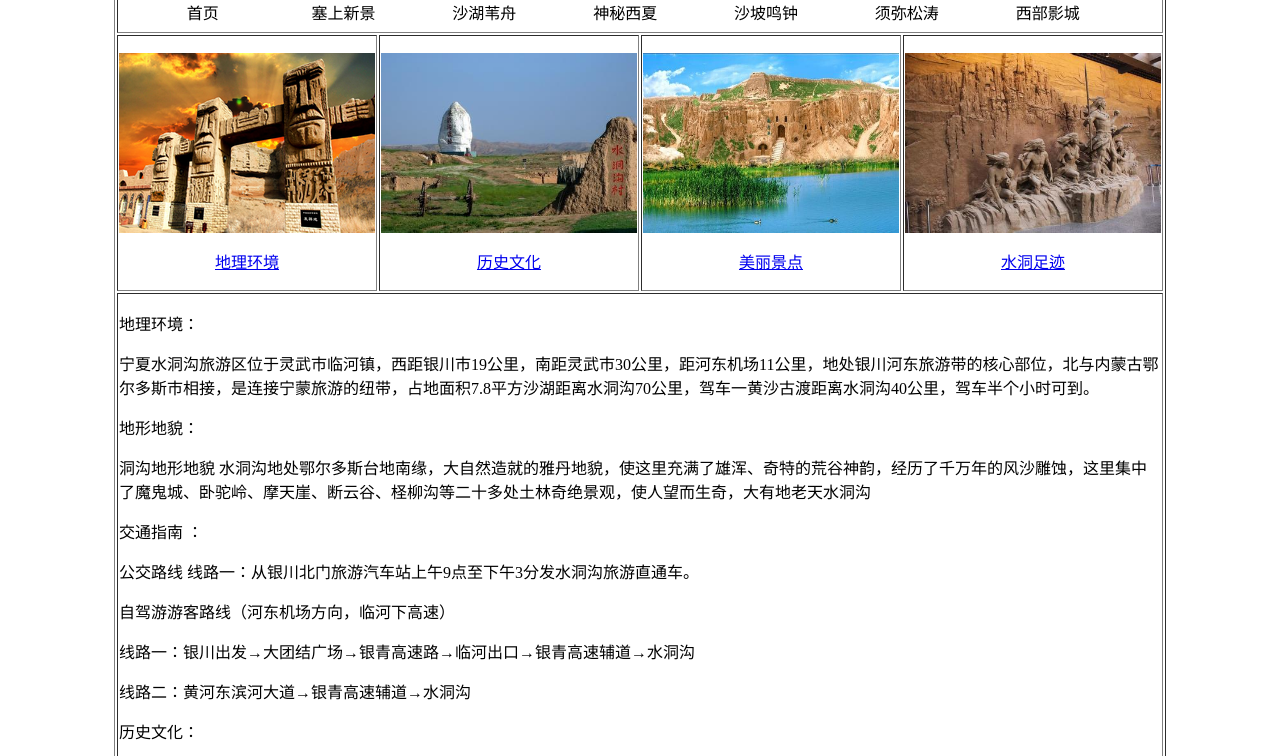
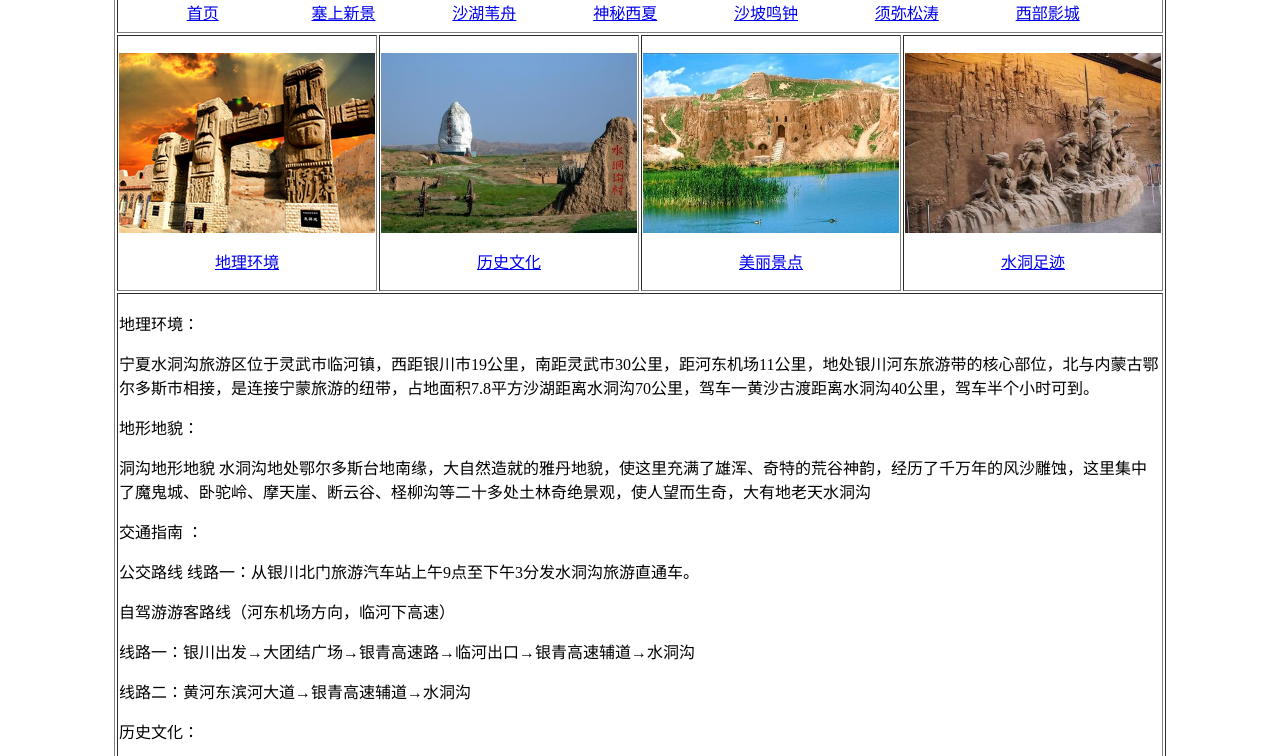
Before and after one commit to YangNingyu001/yangningyu001.github.io, a plain HTML site: page sdbg.html in a window 1280 px wide. Shown: the part 261-1017 px from the top of the page. Drawn offline with Linux system fonts and the light colour scheme.

Commit message:
Update Lesson 8

```diff
--- a/sdbg.html
+++ b/sdbg.html
@@ -17,7 +17,7 @@
         <td width="367" height="188"><p align="right">宁夏风光</p>
           <p align="right">NING XIA FENG GUANG</p>
           <p align="right">欢迎光临我的网站！</p></td>
-        <td><img src="images/logo-2.gif" width="634" height="230" /></td>
+        <td><img src="../../../Downloads/宁夏风光第8课/images/logo-2.gif" width="634" height="230" /></td>
       </tr>
     </table></td>
   </tr>
@@ -25,13 +25,13 @@
     <td colspan="4"><table width="100%" border="0" cellspacing="0" cellpadding="0">
       <tr>
         <td width="13" height="39"><div align="center"></div></td>
-        <td width="138"><div align="center">首页</div></td>
-        <td width="138"><div align="center">塞上新景</div></td>
-        <td width="138"><div align="center">沙湖苇舟</div></td>
-        <td width="138"><div align="center">神秘西夏</div></td>
-        <td width="138"><div align="center">沙坡鸣钟</div></td>
-        <td width="138"><div align="center">须弥松涛</div></td>
-        <td width="138" align="center">西部影城</td>
+        <td width="138"><div align="center"><a href="../../../Downloads/宁夏风光第8课/index.html">首页</a></div></td>
+        <td width="138"><div align="center"><a href="../../../Downloads/宁夏风光第8课/ssxj.html">塞上新景</a></div></td>
+        <td width="138"><div align="center"><a href="../../../Downloads/宁夏风光第8课/shwz.html">沙湖苇舟</a></div></td>
+        <td width="138"><div align="center"><a href="../../../Downloads/宁夏风光第8课/smxx.html">神秘西夏</a></div></td>
+        <td width="138"><div align="center"><a href="../../../Downloads/宁夏风光第8课/spmz.html">沙坡鸣钟</a></div></td>
+        <td width="138"><div align="center"><a href="../../../Downloads/宁夏风光第8课/xmst.html">须弥松涛</a></div></td>
+        <td width="138" align="center"><a href="../../../Downloads/宁夏风光第8课/xbyc.html">西部影城</a></td>
         <td width="42">&nbsp;</td>
       </tr>
     </table></td>
```
Also changed, not shown: index.html (+6 -6 lines), ssxj.html (+1 -1 lines), 1 other file.
